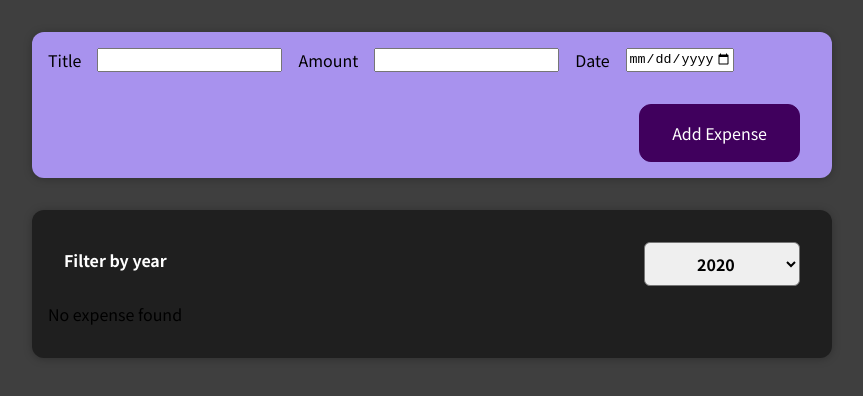
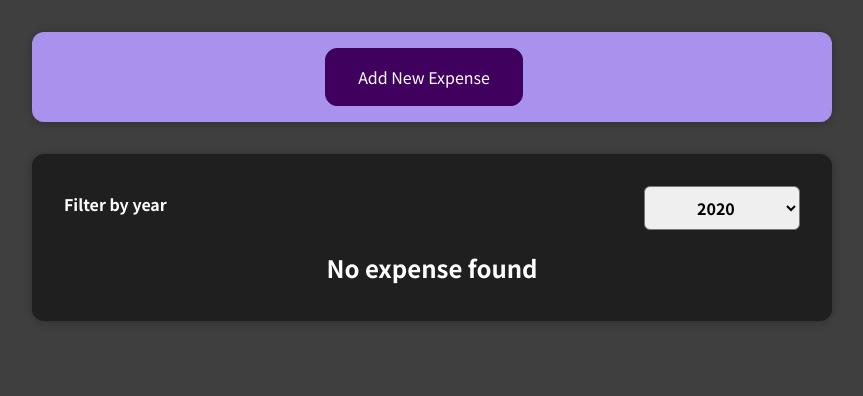
Before and after one commit to PoojaDL/Passing-Data, a React (Create React App) app: page / in a window 1280 px wide. Shown: the top 396 px of the page, without its empty margins (208-1071 px from the left). Built offline with nearby package versions, Linux system fonts and the light colour scheme.

Commit message:
Toggling form functionality

```diff
--- a/src/components/Expenses/ExpenseItem.js
+++ b/src/components/Expenses/ExpenseItem.js
@@ -11,6 +11,7 @@
   }
 
   return (
+    <li>
       <Card className="expense-item">
         <ExpenseDate date={props.date} />
         <div className="expense-item__description">
@@ -19,6 +20,7 @@
           <button onClick={clickHandler}>update</button>
         </div>
       </Card>
+    </li>
   );
 };
 
--- a/src/components/Expenses/Expenses.js
+++ b/src/components/Expenses/Expenses.js
@@ -1,8 +1,8 @@
-import ExpenseItem from "./ExpenseItem";
 import Card from "../UI/Card";
 import "./Expenses.css";
 import { useState } from "react";
 import ExpensesFilter from "./ExpensesFilter";
+import ExpensesList from "./ExpensesLIst";
 
 const Expenses = (props) => {
   const [filteredYear, setFilteredYear] = useState(2020);
@@ -11,19 +11,10 @@
     setFilteredYear(selectedYear);
   };
 
-  const newItemList = props.expenses
-    .map((expenses) => (
-      <ExpenseItem
-        key={expenses.id}
-        title={expenses.title}
-        amount={expenses.amount}
-        date={expenses.date}
-      />
-    ))
-    .filter(
-      (expense) =>
-        new Date(expense.props.date).getFullYear().toString() === filteredYear
-    );
+  const filteredList = props.expenses.filter(
+    (expense) =>
+      new Date(expense.date).getFullYear().toString() === filteredYear
+  );
 
   return (
     <Card className="expenses">
@@ -31,12 +22,7 @@
         selected={filteredYear}
         onChangeFilter={filterChangeHandler}
       />
-      {newItemList.length === 0 && <p>No expense found</p>}
-      {newItemList.length === 1 && newItemList}
-      {newItemList.length === 1 && (
-        <p>Only single Expense here. Please add more... </p>
-      )}
-      {newItemList.length > 1 && newItemList}
+      <ExpensesList filteredItems={filteredList} />
     </Card>
   );
 };
--- /dev/null
+++ b/src/components/Expenses/ExpensesLIst.js
@@ -0,0 +1,23 @@
+import "./ExpensesList.css";
+import ExpenseItem from "./ExpenseItem";
+
+const ExpensesList = (props) => {
+  if (props.filteredItems.length === 0) {
+    return <h2 className="expenses-list__fallback">No expense found</h2>;
+  }
+
+  return (
+    <ul className="expenses-list">
+      {props.filteredItems.map((expenses) => (
+        <ExpenseItem
+          key={expenses.id}
+          title={expenses.title}
+          amount={expenses.amount}
+          date={expenses.date}
+        />
+      ))}
+    </ul>
+  );
+};
+
+export default ExpensesList;
--- /dev/null
+++ b/src/components/Expenses/ExpensesList.css
@@ -0,0 +1,9 @@
+.expenses-list {
+  list-style: none;
+  padding: 0;
+}
+
+.expenses-list__fallback {
+  color: white;
+  text-align: center;
+}
--- a/src/components/NewExpense/ExpenseForm.js
+++ b/src/components/NewExpense/ExpenseForm.js
@@ -62,6 +62,9 @@
       </div>
 
       <div className="new-expense__actions">
+        <button type="button" onClick={props.onCancel}>
+          Cancel
+        </button>
         <button type="submit">Add Expense</button>
       </div>
     </form>
--- a/src/components/NewExpense/NewExpense.js
+++ b/src/components/NewExpense/NewExpense.js
@@ -1,19 +1,38 @@
-import React from "react";
+import React, { useState } from "react";
 import ExpenseForm from "./ExpenseForm";
 import "./NewExpense.css";
 
 const NewExpense = (props) => {
-  const newExpense = (expense) => {
-    const newExpenseItem = {
-      ...expense,
+  const [isEditing, setIsEditing] = useState(false);
+
+  const saveExpenseDataHandler = (enteredExpenseData) => {
+    const expenseData = {
+      ...enteredExpenseData,
       id: Math.random().toString(),
     };
+    props.onAddExpense(expenseData);
+    setIsEditing(false);
+  };
 
-    props.onAddingExpense(newExpenseItem);
+  const startEditingHandler = () => {
+    setIsEditing(true);
   };
+
+  const stopEditingHandler = () => {
+    setIsEditing(false);
+  };
+
   return (
     <div className="new-expense">
-      <ExpenseForm onNewExpense={newExpense} />
+      {!isEditing && (
+        <button onClick={startEditingHandler}>Add New Expense</button>
+      )}
+      {isEditing && (
+        <ExpenseForm
+          onSaveExpenseData={saveExpenseDataHandler}
+          onCancel={stopEditingHandler}
+        />
+      )}
     </div>
   );
 };
```
Lines whose indentation alone changed are shown as unchanged.
